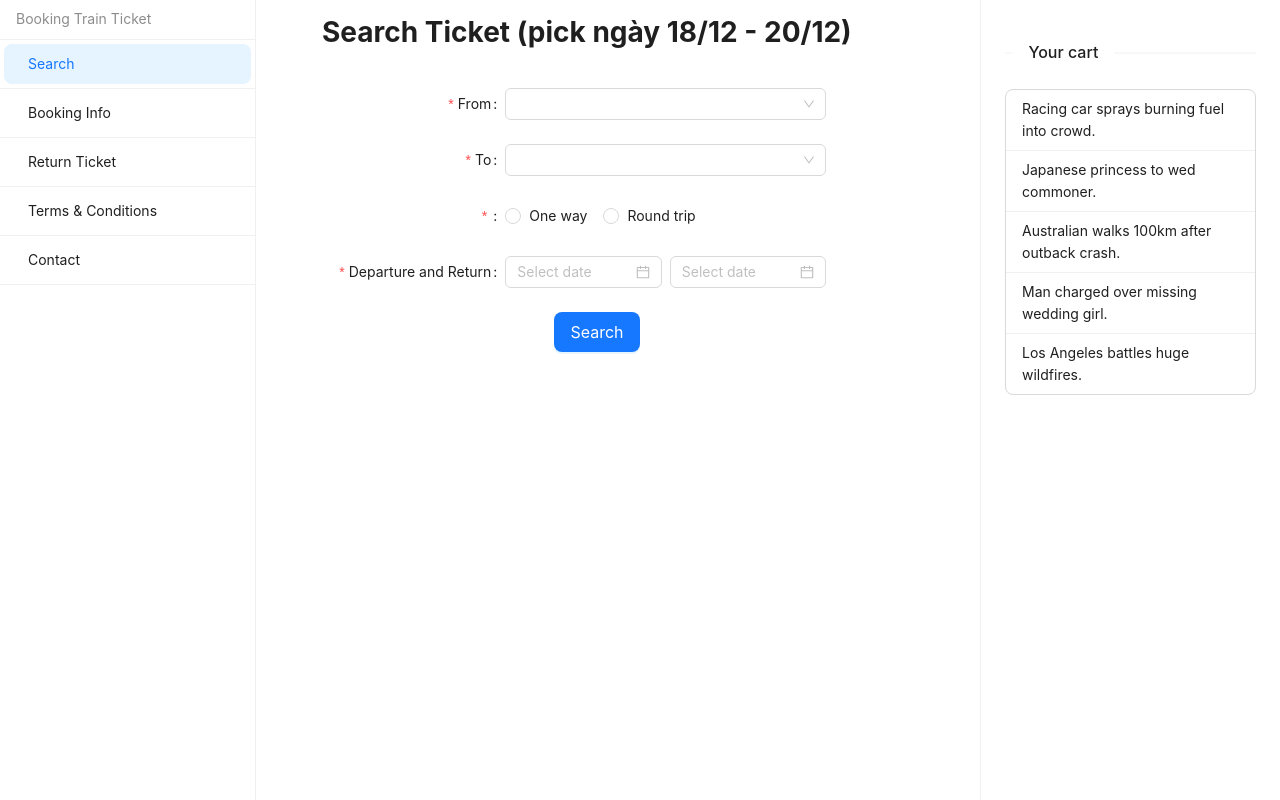
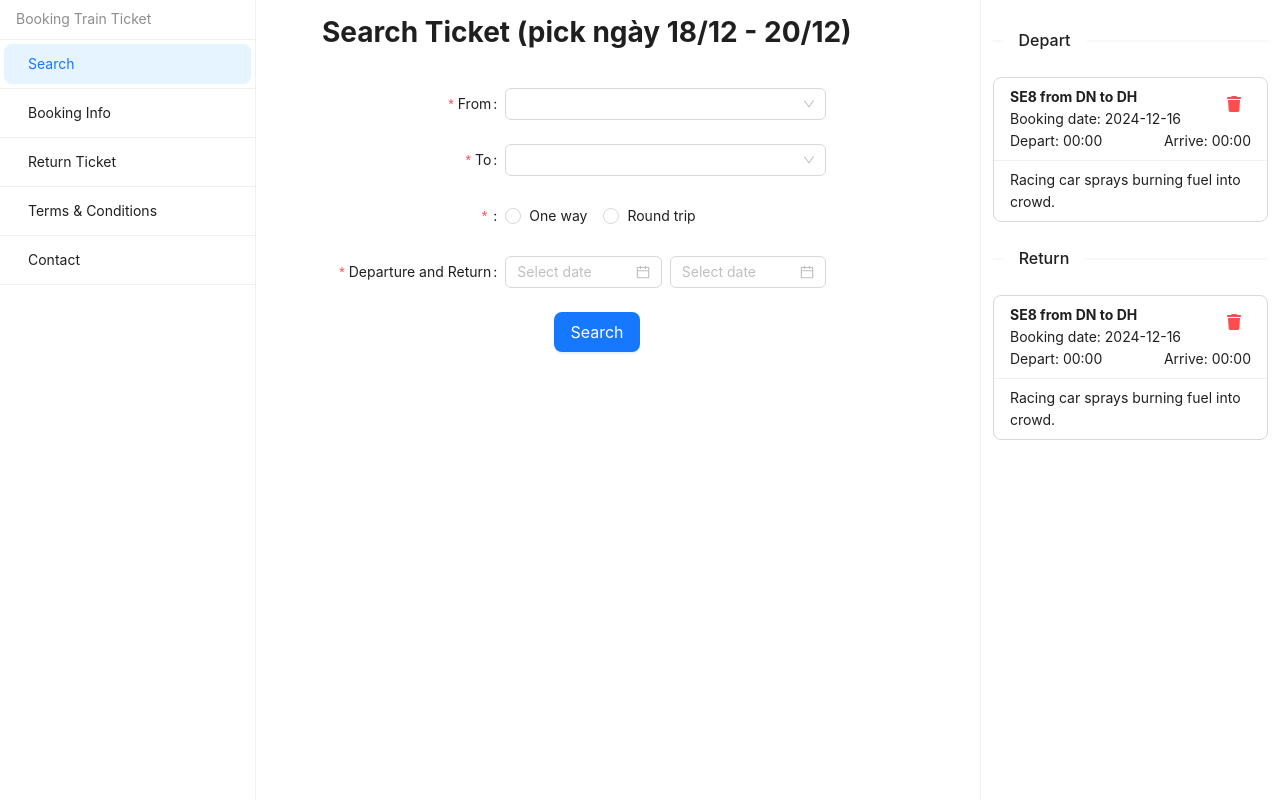
Before and after one commit to jessiicamaru/finalWeb-UI, a React (Vite) app: page /search in a window 1280 px wide. Built offline with nearby package versions, Linux system fonts and the light colour scheme.

Commit message:
design CartItem

```diff
--- /dev/null
+++ b/src/Components/CartSider/CartItem/index.jsx
@@ -0,0 +1,67 @@
+/* eslint-disable no-unused-vars */
+import { List } from 'antd';
+import { FontAwesomeIcon } from '@fortawesome/react-fontawesome';
+import { faTrash } from '@fortawesome/free-solid-svg-icons';
+
+// eslint-disable-next-line react/prop-types
+const CartItem = ({ bookingDate, coach, seat, train, fromStation, toStation, id }) => {
+    return (
+        <div
+            style={{
+                width: '100%',
+            }}
+        >
+            <div
+                style={{
+                    width: '100%',
+                    display: 'flex',
+                    justifyContent: 'space-between',
+                }}
+            >
+                <div>
+                    <div>
+                        <b>SE8 from DN to DH</b>
+                    </div>
+                    <div>
+                        Booking date: <span>2024-12-16</span>
+                    </div>
+                </div>
+                <div>
+                    <button
+                        style={{
+                            fontSize: '16px',
+                            border: 'none',
+                            background: 'transparent',
+                            cursor: 'pointer',
+                            padding: '10px',
+                        }}
+                    >
+                        <FontAwesomeIcon
+                            icon={faTrash}
+                            style={{
+                                color: '#ff4d4f',
+                                background: 'transparent',
+                            }}
+                        />
+                    </button>
+                </div>
+            </div>
+            <div
+                style={{
+                    width: '100%',
+                    display: 'flex',
+                    justifyContent: 'space-between',
+                }}
+            >
+                <div>
+                    Depart: <span>00:00</span>
+                </div>
+                <div>
+                    Arrive: <span>00:00</span>
+                </div>
+            </div>
+        </div>
+    );
+};
+
+export default CartItem;
--- a/src/Components/CartSider/index.jsx
+++ b/src/Components/CartSider/index.jsx
@@ -1,12 +1,11 @@
 import { Divider, List, Space } from 'antd';
+import CartItem from './CartItem';
 
 const CartSider = () => {
     const datalist = [
+        // eslint-disable-next-line react/jsx-key
+        <CartItem />,
         'Racing car sprays burning fuel into crowd.',
-        'Japanese princess to wed commoner.',
-        'Australian walks 100km after outback crash.',
-        'Man charged over missing wedding girl.',
-        'Los Angeles battles huge wildfires.',
     ];
 
     return (
@@ -19,13 +18,16 @@ const CartSider = () => {
             <Space
                 direction="vertical"
                 style={{
-                    padding: '24px',
+                    padding: '12px',
                     position: 'sticky',
                     right: '0',
                     top: '0',
                 }}
             >
-                <Divider orientation="left">Your cart</Divider>
+                <Divider orientation="left">Depart</Divider>
+                <List size="small" bordered dataSource={datalist} renderItem={(item) => <List.Item>{item}</List.Item>} />
+
+                <Divider orientation="left">Return</Divider>
                 <List size="small" bordered dataSource={datalist} renderItem={(item) => <List.Item>{item}</List.Item>} />
             </Space>
         </div>
--- a/src/Pages/Booking/index.jsx
+++ b/src/Pages/Booking/index.jsx
@@ -12,9 +12,9 @@ const Booking = () => {
     const [data, setData] = useState(null);
     const navigate = useNavigate();
 
-    // const value = useSelector((state) => state.train);
+    const value = useSelector((state) => state.train);
 
-    // console.log(value);
+    console.log(value);
 
     try {
         useEffect(() => {
```
